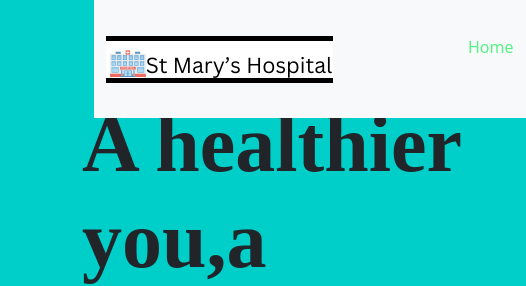
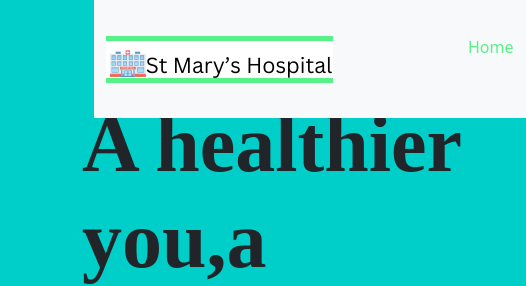
Before and after one commit to miss-kamweti/IYF-PROJECT, a plain HTML site: page index.html in a window 1280 px wide. In both pictures the pointer is over the link 219 px from the left and 59 px from the top of the page. Shown: the top 286 px of the page, 0-526 px from the left. Drawn offline with nearby package versions, Linux system fonts and the light colour scheme.

Commit message:
Update index.html

```diff
--- a/index.html
+++ b/index.html
@@ -16,7 +16,7 @@ body{
   z-index: -1;
 }
 a:hover{
-  background-color:black ;
+  background-color:#57F287 ;
 }
   .counter-container {
     background:  #57F287;
```
